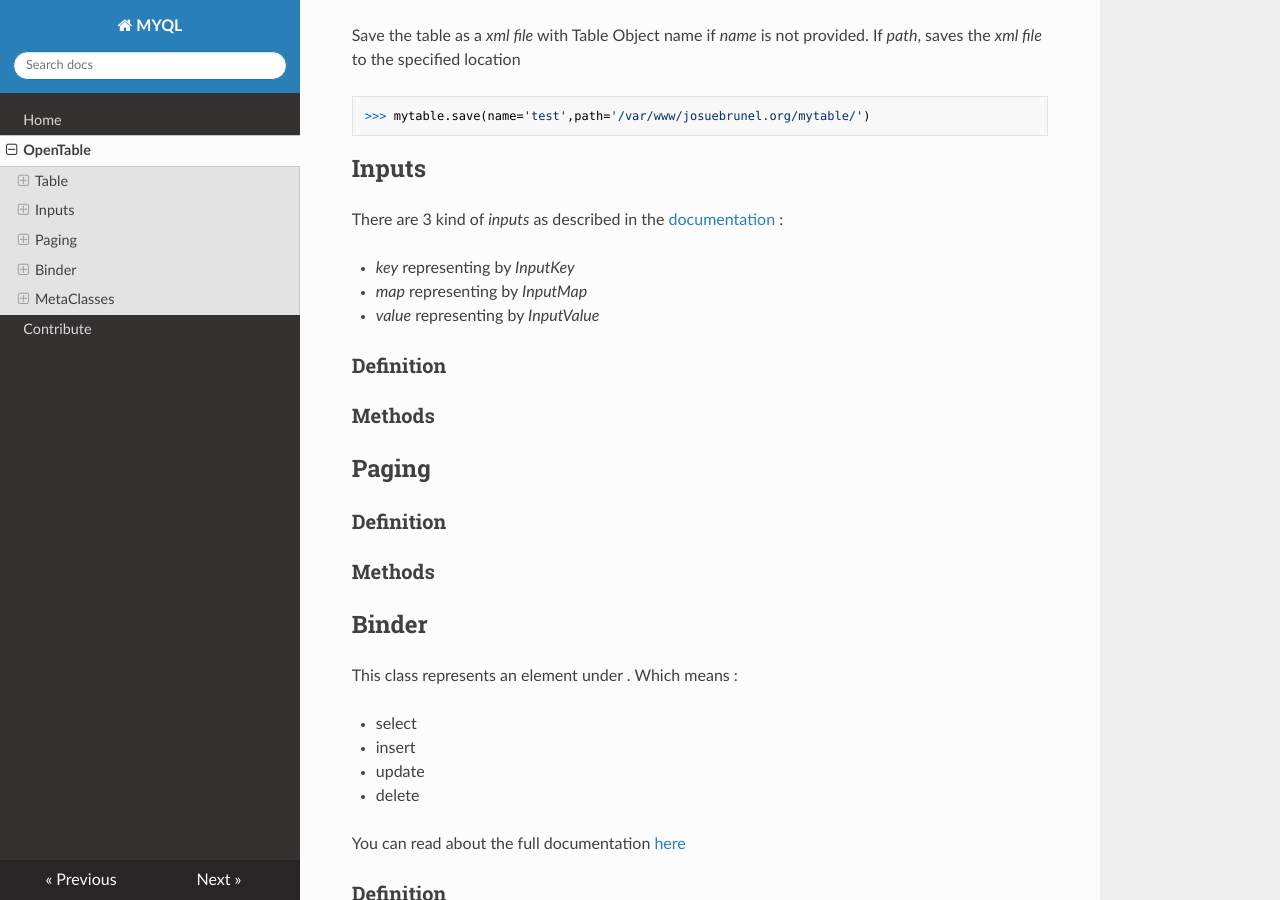
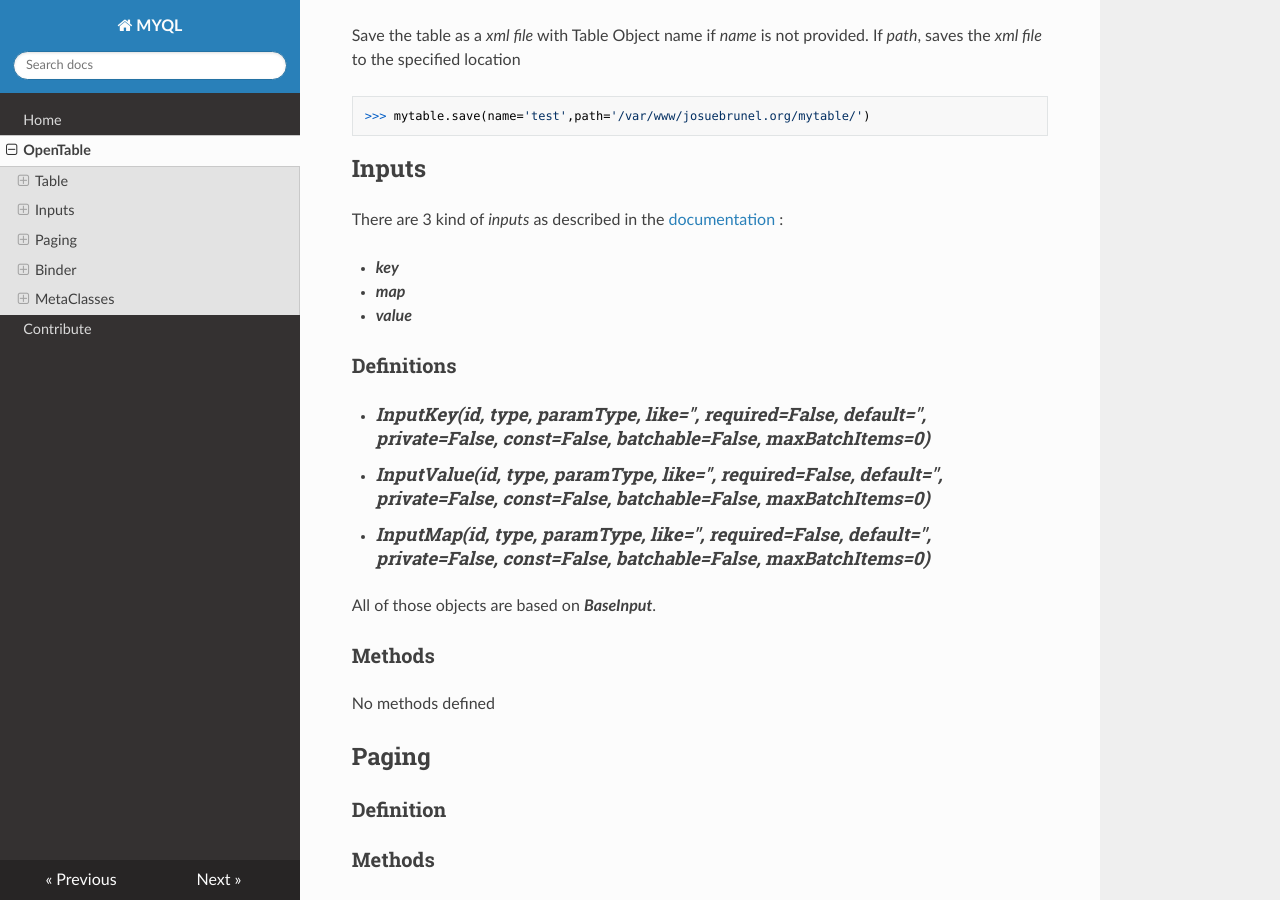
Before and after one commit to josuebrunel/myql, an MkDocs documentation site: the page built from docs/table.md, in a window 1280 px wide and 900 px high, scrolled down 858 px. Built offline with MkDocs 1.6.1, drawn with Linux system fonts in a browser that asks for light colours; nearby versions of some CDN libraries; old or Windows-style settings are respelled for this version of MkDocs.

Commit message:
#1 Inputs Doc OK

```diff
--- a/docs/table.md
+++ b/docs/table.md
@@ -34,13 +34,22 @@ Save the table as a *xml file* with Table Object name if *name* is not provided.
 ## Inputs
 There are 3 kind of *inputs* as described in the [documentation](https://developer.yahoo.com/yql/guide/yql-opentables-reference.html#yql-opentables-key) :
 
-* _key_ representing by _InputKey_
-* _map_ representing by _InputMap_
-* _value_ representing by _InputValue_
+* ***key***
+* ***map***
+* ***value***
 
-### **Definition**
+### **Definitions**
+
+* #### *InputKey(id, type, paramType, like='', required=False, default='', private=False, const=False, batchable=False, maxBatchItems=0)*
+
+* #### *InputValue(id, type, paramType, like='', required=False, default='', private=False, const=False, batchable=False, maxBatchItems=0)*
+
+* #### *InputMap(id, type, paramType, like='', required=False, default='', private=False, const=False, batchable=False, maxBatchItems=0)*
+
+All of those objects are based on ***BaseInput***.
 
 ### **Methods**
+No methods defined
 
 ## Paging
 
```
